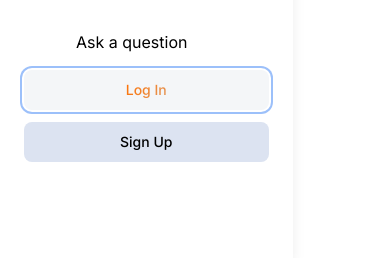
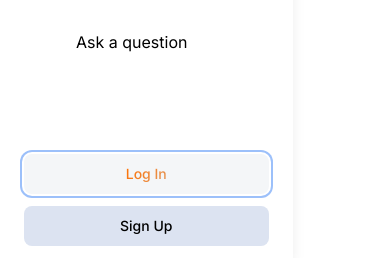
Before and after one commit to Aryan3902/nextjs-stack-overflow, a Next.js app: page / in a window 390 px wide. Both pictures are taken after a click on the picture 348 px from the left and 44 px from the top of the page. Shown: the part 586-844 px from the top of the page. Built offline with nearby package versions, Linux system fonts and the light colour scheme; no server answers.

Commit message:
Minor Navbar UI changes

```diff
--- a/components/shared/navbar/MobileNav.tsx
+++ b/components/shared/navbar/MobileNav.tsx
@@ -75,13 +75,13 @@ const MobileNav = () => {
             Dev <span className="text-primary-500">Flow</span>
           </p>
         </Link>
-        <div>
+        <div className="flex min-h-full flex-col justify-between">
           <SheetClose asChild>
             <NavContent />
           </SheetClose>
 
           <SignedOut>
-            <div className="flex flex-col gap-3">
+            <div className="mb-5 flex flex-col gap-3">
               <SheetClose asChild>
                 <Link href="/signin">
                   <Button className="small-medium btn-secondary min-h-[41] w-full rounded-lg px-4 py-3 shadow-none">
```
